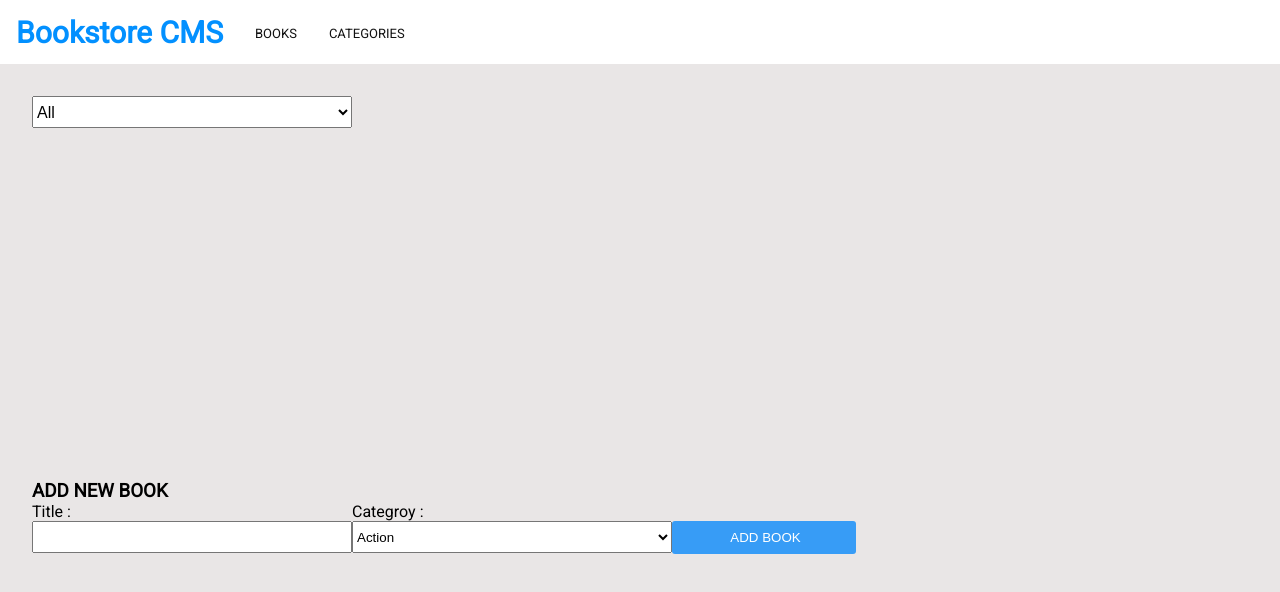
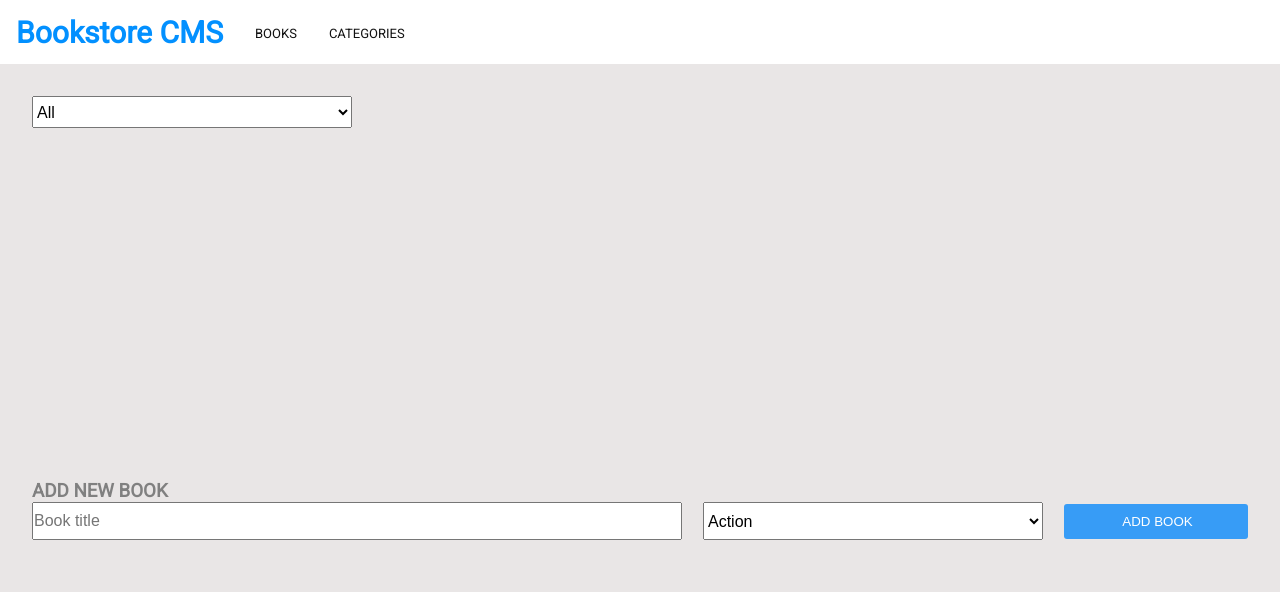
Before and after one commit to ammarkandel/Book-Store-CMS, a React (Create React App) app: page / in a window 1280 px wide. Shown: the top 592 px of the page. Built offline with nearby package versions, Linux system fonts and the light colour scheme; the HTML template or start-up script is replaced by a standard one.

Commit message:
Add style for the form

```diff
--- a/src/containers/BooksForm.js
+++ b/src/containers/BooksForm.js
@@ -31,15 +31,14 @@ const BooksForm = () => {
       <h3>ADD NEW BOOK</h3>
       <form className={classes.book_form} onSubmit={submitBooksHandler}>
         <label htmlFor="title">
-          <p>Title :</p>
           <input
             type="text"
             onChange={titleChangeHandler}
             className={classes.input_title}
+            placeholder="Book title"
           />
         </label>
         <label htmlFor="category">
-          <p>Categroy :</p>
           <select
             className={classes.select}
             onChange={categoryChangeHandler}
--- a/src/containers/BooksForm.module.css
+++ b/src/containers/BooksForm.module.css
@@ -2,31 +2,47 @@
   padding: 2rem;
 }
 
+.form_section h3 {
+  color: gray;
+}
+
 .book_form {
   display: flex;
+  justify-content: space-between;
+  flex-wrap: wrap;
+  align-items: center;
 }
 
 .input_title,
 .select {
-  width: 20rem;
-  height: 2rem;
+  height: 2.4rem;
+  font-size: 1rem;
+}
+
+.input_title {
+  width: 650px;
+}
+
+.select {
+  width: 340px;
 }
 
 .book_form button {
-  margin-top: 1.2rem;
   width: 184px;
-  height: 33px;
-  padding: 7px 19px 8px 22px;
+  height: 35px;
+  padding: 10px 19px 11px 22px;
   border-radius: 3px;
   background-color: #379cf6;
   color: white;
-  border: none;
-  outline: none;
-  cursor: pointer;
 }
 
-@media (max-width: 992px) {
-  .book_form {
+@media (max-width: 1200px) {
+  .form_section {
     flex-direction: column;
+    align-items: center;
+  }
+
+  .input_title {
+    width: 340px;
   }
 }
```
